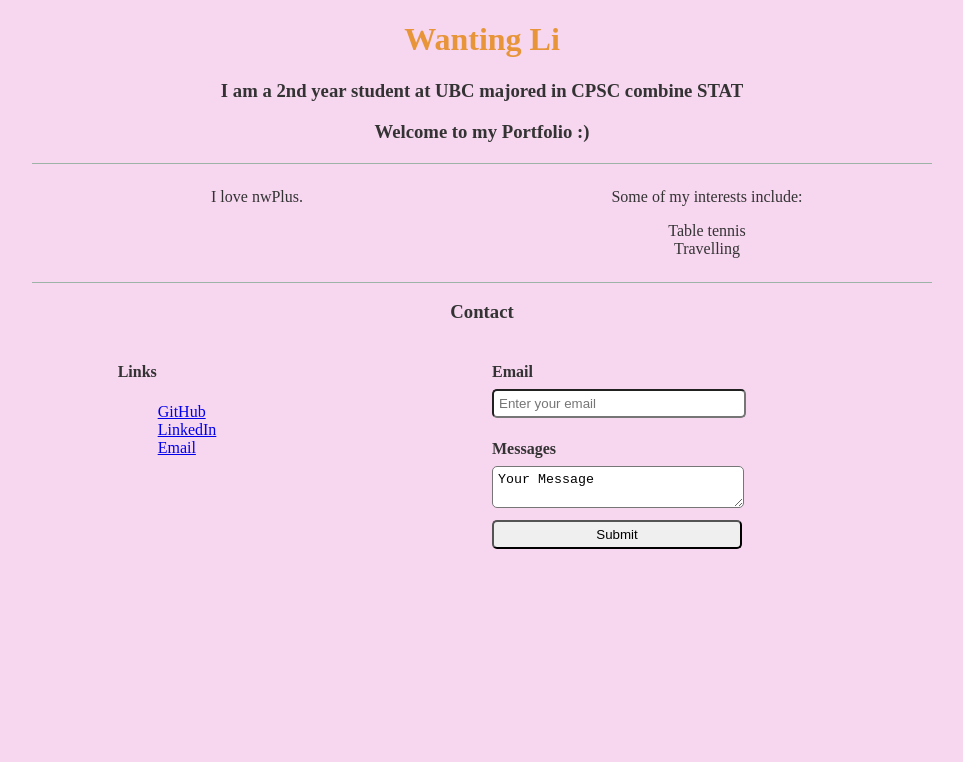
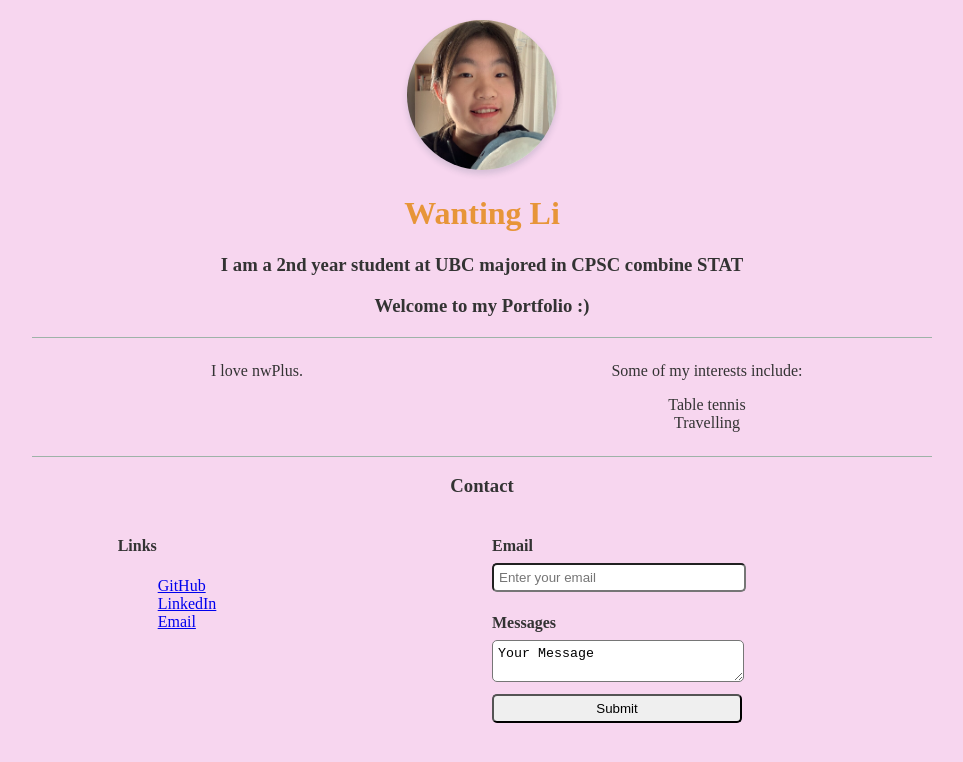
Before and after one commit to WantingLi816/WantingLi816, a plain HTML site: page Portfolio/index.html in a window 1280 px wide. Shown: the whole page, without its empty margins (158-1121 px from the left). Drawn offline with Linux system fonts and the light colour scheme.

Commit message:
add profile picture

```diff
--- a/Portfolio/index.html
+++ b/Portfolio/index.html
@@ -7,7 +7,9 @@
     <meta name="viewport" content="width=device-width, initial-scale=1" />
   </head>
   <body class="container">
-    <div class="intro"><h1 class="cool-class">Wanting Li </h1>
+    <div class="intro">
+      <img src="linkedin-profile.png" class = "linkedin-profile"/>
+      <h1 class="cool-class">Wanting Li </h1>
       <h3>I am a 2nd year student at UBC majored in CPSC combine STAT</h3>
       <h3>Welcome to my Portfolio :)</h3>
     </div>
--- a/Portfolio/styles.css
+++ b/Portfolio/styles.css
@@ -12,11 +12,25 @@
     margin: 0 auto;
   }
 
+ .linkedin-profile {
+  border-radius: 50%;
+  width: 150px;
+  height: 150px;
+  /* offset-x | offset-y | blur-radius | spread-radius | color */
+  box-shadow: 0 4px 6px 0 rgba(34, 60, 80, 0.16);
+  transition: all ease-in-out 0.2s;
+ }
+
+ .linkedin-profile:hover {
+  /* offset-x | offset-y | blur-radius | spread-radius | color */
+  box-shadow: 0 15px 18px 0 rgba(34, 60, 80, 0.16);
+}
+
   .body {
     font-family: 'Courier New', Courier, monospace;
   }
 
-  .intro {
+  .intro{
       text-align: center;
   }
 
```
Also changed, not shown: Portfolio/linkedin-profile.png (added).
